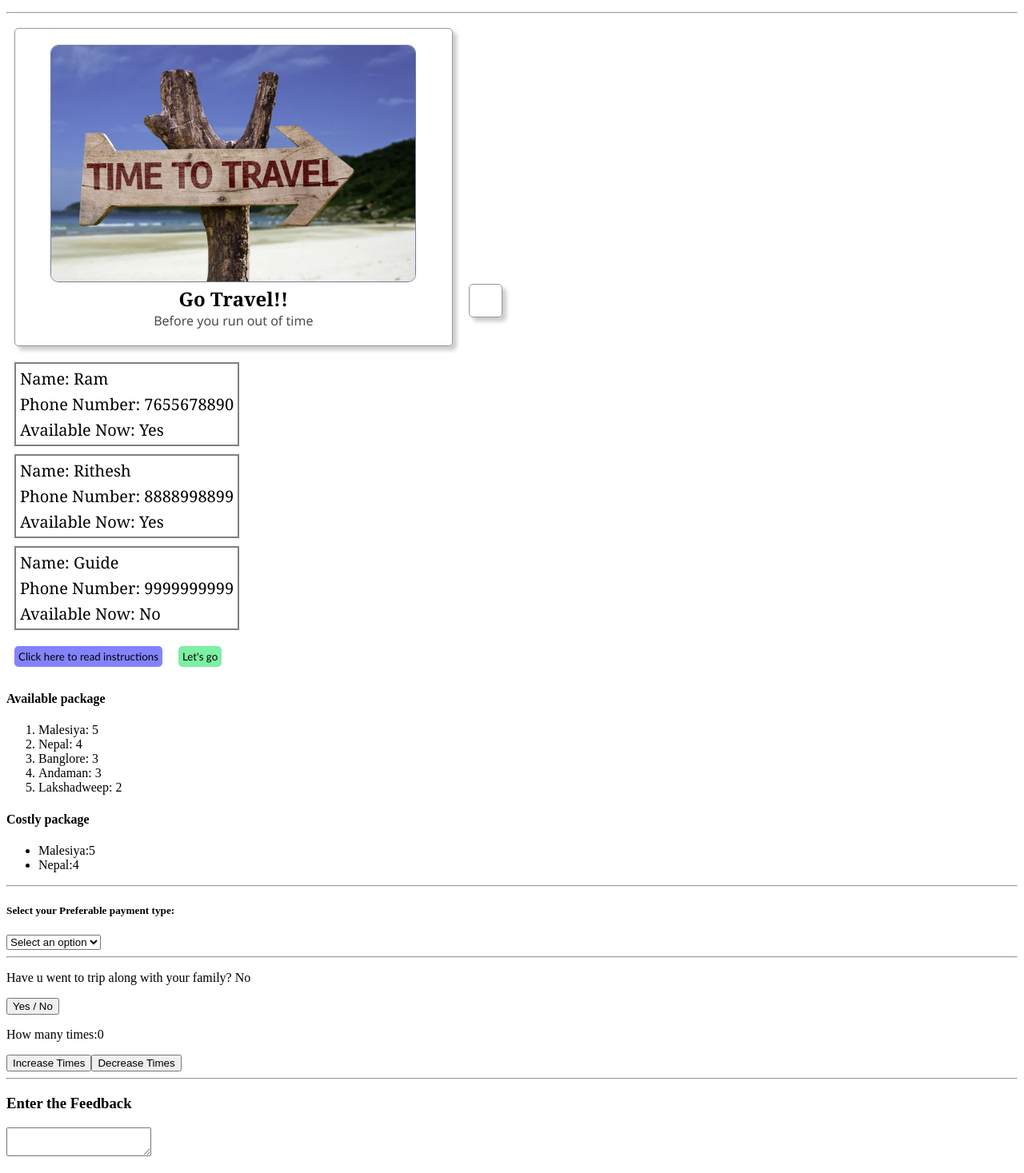
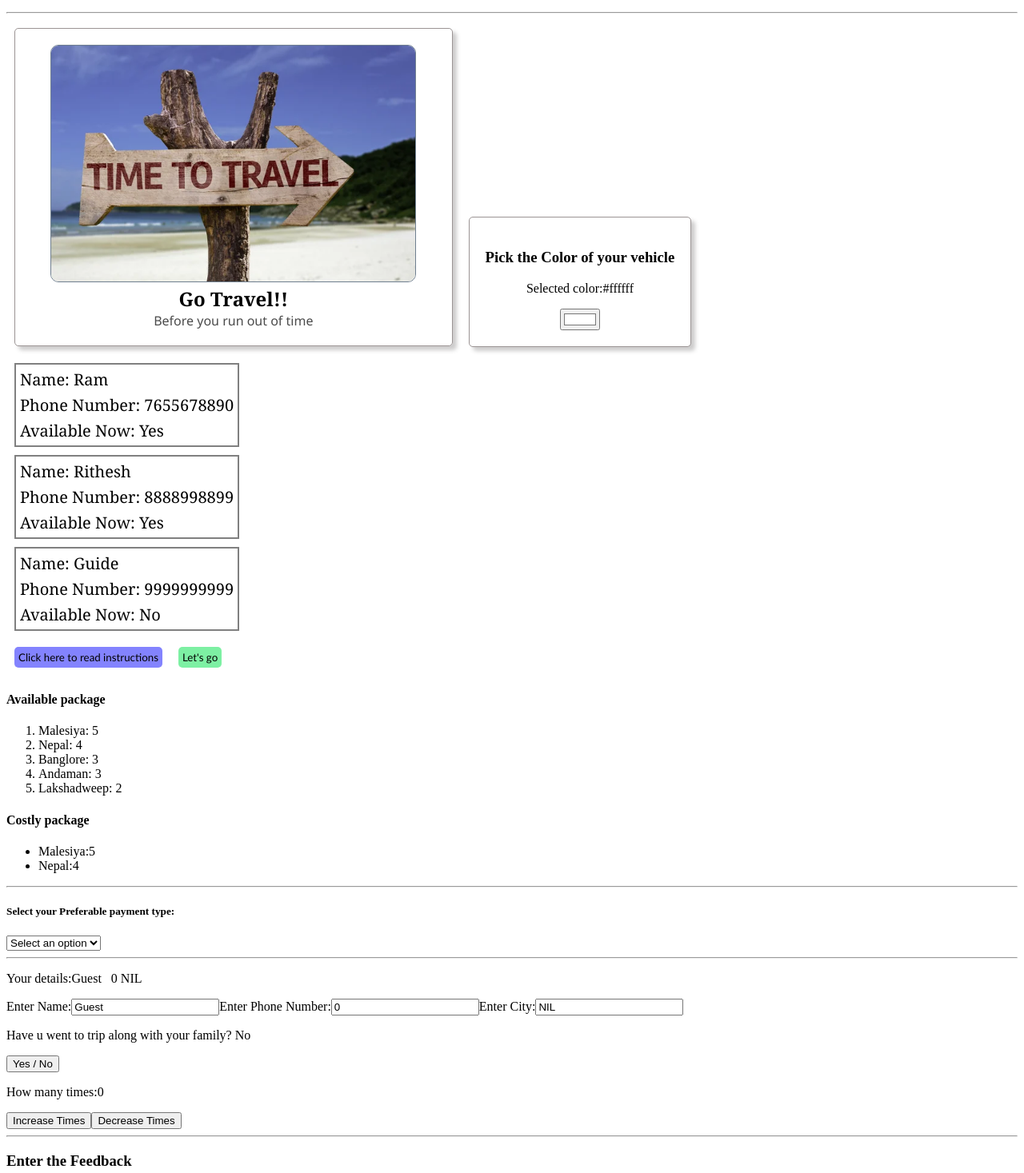
Before and after one commit to Kavana-navada/React-Learning, a React (Vite) app: page / in a window 1280 px wide. Shown: the part 220-1687 px from the top of the page at 80% size. Built offline with nearby package versions, Linux system fonts and the light colour scheme.

Commit message:
used useState

```diff
--- a/src/Card.jsx
+++ b/src/Card.jsx
@@ -1,5 +1,10 @@
+import { useState } from "react";
 import travelPic from "./assets/travel.jpg"
 function Card(){
+    const [color,setColor]=useState("#ffffff");
+    function handleColor(event){
+        setColor(event.target.value);
+    }
     return(
         <>
         <div className="card">
@@ -8,7 +13,14 @@ function Card(){
             <p className="card-text">Before you run out of time</p>
 
         </div>
-        <div className="card">
+        <div className="card" style={{backgroundColor:color}}>
+
+            <h3>Pick the Color of your vehicle </h3>
+            <div className="color-display" >
+                <p>Selected color:{color}</p>
+                <input type="color" value={color} onChange={handleColor}/>
+
+            </div>
 
         </div>
         </>
--- a/src/PlayTime.jsx
+++ b/src/PlayTime.jsx
@@ -1,9 +1,26 @@
 import React,{useState} from "react";
 function PlayTime()
 {
+    const [details,setDetails]=useState({name:"Guest",phone:0,city:"NIL"})
+    function handleNameChange(event){
+        setDetails({...details,name:event.target.value});
+
+    }
+
+    function handlePhoneChange(event){
+        setDetails({...details,phone:event.target.value});
+    }
+
+    function handleCityChange(event){
+        setDetails({...details,city:event.target.value});
+    }
+
+
     const [time, setTime]=useState(0);
     const IncreaseTimes =()=>{
-        setTime(time+1);
+        setTime(ti=>ti+1);
+        setTime(ti=>ti+1);
+
     }
     const DecreaseTimes =()=>{
         setTime(time-1);
@@ -15,6 +32,12 @@ function PlayTime()
     }
     return(
         <div>
+            <p>Your details:{details.name} &nbsp; {details.phone} {details.city}</p>
+            <label>Enter Name:</label><input type="text" value={details.name} onChange={handleNameChange}/>
+            <label>Enter Phone Number:</label><input type="number" value={details.phone} onChange={handlePhoneChange}/>
+            <label>Enter City:</label><input type="text" value={details.city} onChange={handleCityChange}/>
+
+
             <p>Have u went to trip along with your family? {went?"Yes":"No"}</p>
             <button onClick={yesNo}> Yes / No</button>
             <p>How many times:{time}</p>
```
